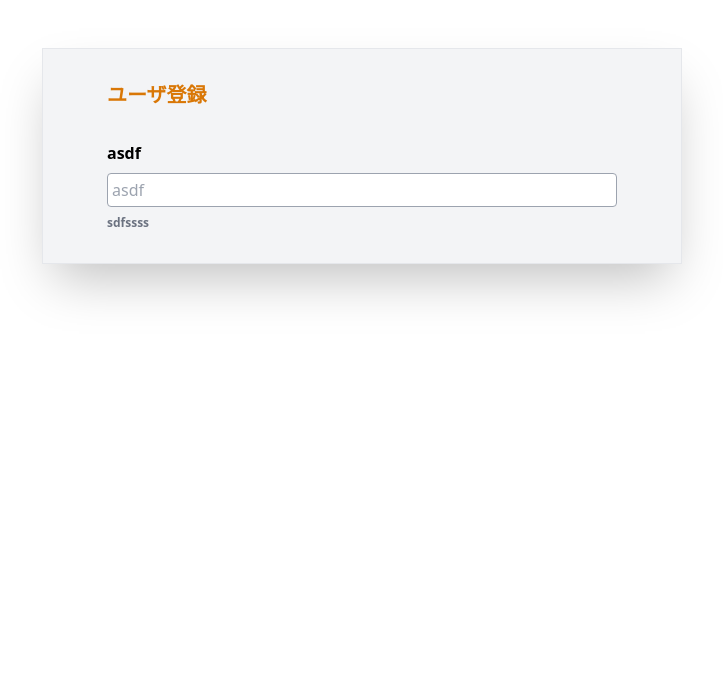
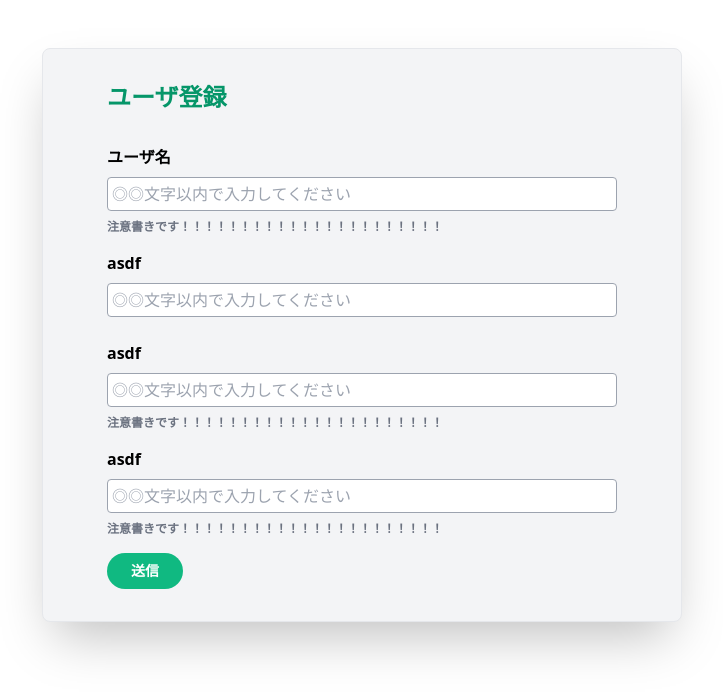
Before and after one commit to t-east/first-calender-frontend, a Nuxt app: page /login in a window 1280 px wide. Shown: the top 696 px of the page, without its empty margins (278-1001 px from the left). Built offline with nearby package versions, Linux system fonts and the light colour scheme.

Commit message:
作成したコンポーネントをlogin/index.vueに追加

```diff
--- a/components/atoms/AtomButton.vue
+++ b/components/atoms/AtomButton.vue
@@ -1,6 +1,6 @@
 <template>
   <button
-      class="bg-blue-500 hover:bg-blue-800 text-white hover:opacity-80 font-bold text-sm focus:outline-none px-3 sm:px-6 py-2 rounded-full"
+      class="bg-green-500 hover:bg-green-800 text-white hover:opacity-80 font-bold text-sm focus:outline-none px-3 sm:px-6 py-2 rounded-full"
       @click="$emit('click')"
   >
       {{ $props.val }}
--- a/pages/login/index.vue
+++ b/pages/login/index.vue
@@ -1,15 +1,36 @@
 <template>
     <div>
       <div class="flex justify-center">
-        <div class="my-12 py-8 px-16 bg-gray-100 w-1/2 shadow shadow-2xl border">
-            <h1 class="text-xl font-bold mb-8 text-yellow-600">
+        <div class="my-12 py-8 px-16 rounded-lg bg-gray-100 w-1/2 shadow shadow-2xl border">
+            <h1 class="text-2xl font-bold mb-8 text-green-600">
                 ユーザ登録
             </h1>
             <div>
               <InputForm
+                label="ユーザ名"
+                placeholder="◎◎文字以内で入力してください"
+                msg="注意書きです！！！！！！！！！！！！！！！！！！！！！！"
+                class="mb-4"
+              />
+              <InputForm
                 label="asdf"
-                placeholder="asdf"
-                msg="sdfssss"
+                placeholder="◎◎文字以内で入力してください"
+                class="mb-4"
+              />
+              <InputForm
+                label="asdf"
+                placeholder="◎◎文字以内で入力してください"
+                msg="注意書きです！！！！！！！！！！！！！！！！！！！！！！"
+                class="mb-4"
+              />
+              <InputForm
+                label="asdf"
+                placeholder="◎◎文字以内で入力してください"
+                msg="注意書きです！！！！！！！！！！！！！！！！！！！！！！"
+                class="mb-4"
+              />
+              <AtomButton
+                val="送信"
               />
             </div>
       </div>
```
